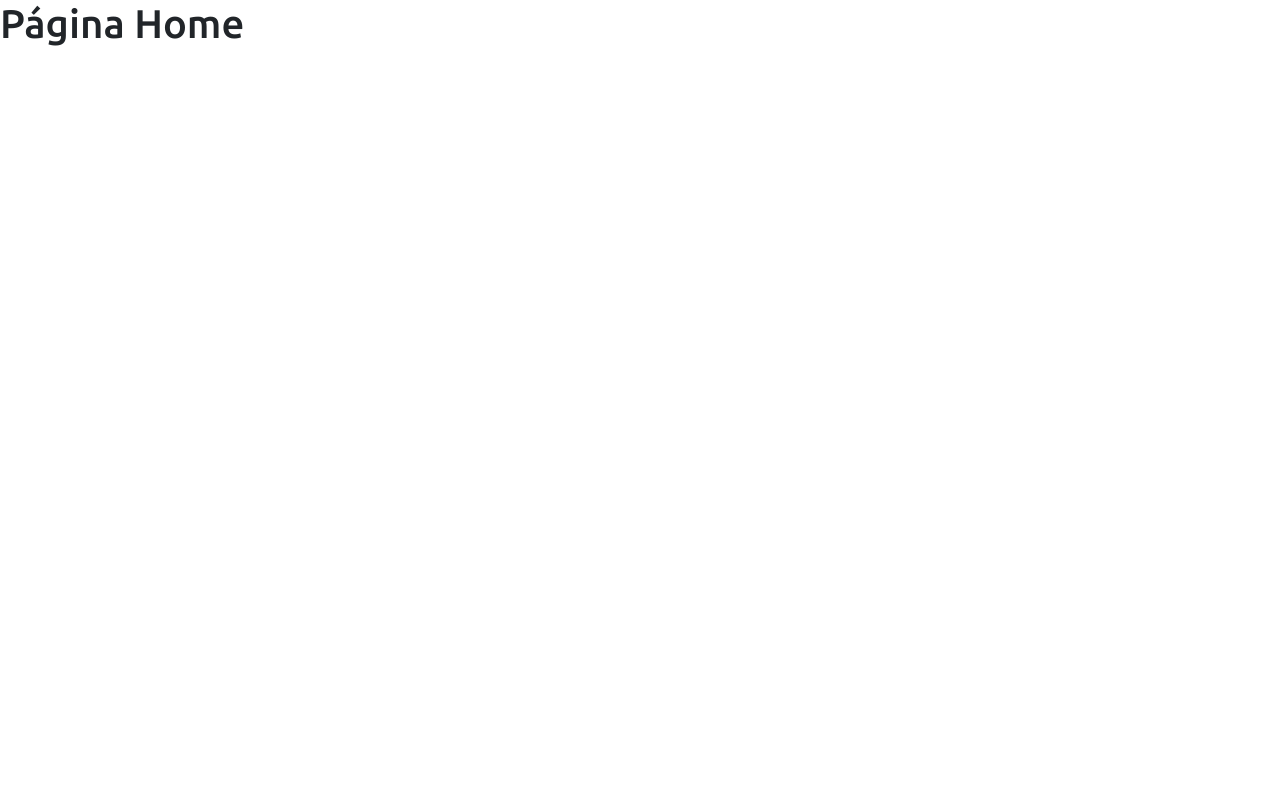
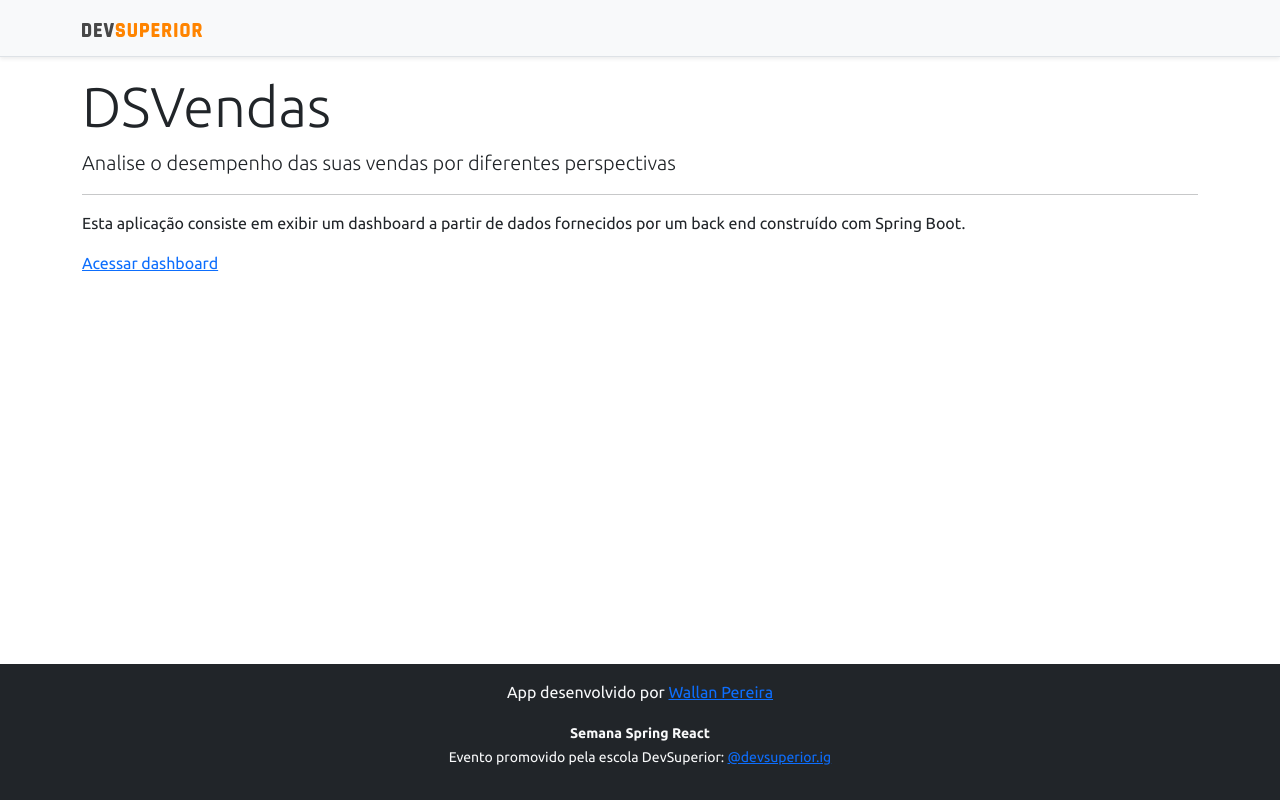
Before and after one commit to wallanpsantos/semana-spring-react, a React (Create React App) app in the folder frontend/: page / in a window 1280 px wide. Built offline with nearby package versions, Linux system fonts and the light colour scheme.

Commit message:
Adicionado Link para dashboard

```diff
--- a/frontend/src/pages/Home/index.tsx
+++ b/frontend/src/pages/Home/index.tsx
@@ -1,9 +1,22 @@
+import Footer from "components/Footer";
+import NavBar from "components/NavBar";
+import { Link } from "react-router-dom";
+
 function Home(): JSX.Element {
     return (
-        <div className="">
-            <h1>Página Home</h1>
-        </div>
-
+        <>
+            <NavBar />
+            <div className="container">
+                <div className="jumbotron">
+                    <h1 className="display-4">DSVendas</h1>
+                    <p className="lead">Analise o desempenho das suas vendas por diferentes perspectivas</p>
+                    <hr />
+                    <p>Esta aplicação consiste em exibir um dashboard a partir de dados fornecidos por um back end construído com Spring Boot.</p>
+                </div>
+                <Link to="/dashboard">Acessar dashboard</Link>
+            </div>
+            <Footer />
+        </>
     );
 }
 
```
